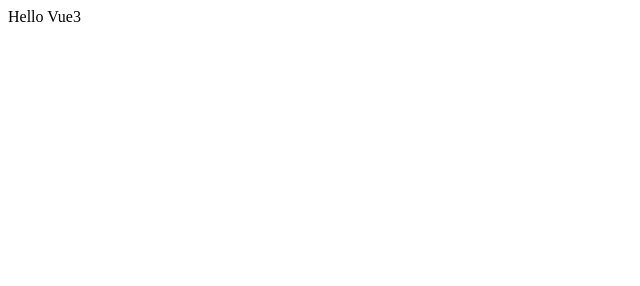
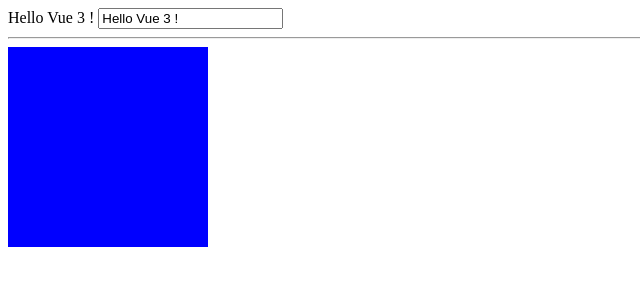
Before and after one commit to DarthVader666666/VuejsCourse, a plain HTML site: page index.html in a window 1280 px wide. Shown: the whole page, without its empty margins (0-640 px from the left). Drawn offline with nearby package versions, Linux system fonts and the light colour scheme.

Commit message:
VueJS directives

```diff
--- a/index.html
+++ b/index.html
@@ -2,10 +2,48 @@
 <html>
 <head>
     <title>Vue 3 Basics</title>
+    <style>
+        .box {
+            background-color: purple;
+            height: 200px;
+            width: 200px;
+        }
+
+        .box.two {
+            background-color: red;
+        }
+
+        .box.three {
+            background-color: blue;
+        }
+
+        [v-cloack] {
+            display: none !important;
+        }
+    </style>
 </head>
 <body>
-    <div>
-        Hello Vue3
+    <div id="app" v-cloak>
+        {{ greeting }}
+        <input v-model="greeting" type="text">
+        <hr>
+        <div v-if="isVisible" class="box"></div>
+        <div v-else-if="isVisible2" class="box two"></div>
+        <div v-else class="box three"></div>
     </div>
+
+    <script src="https://unpkg.com/vue@latest"></script>
+    <script>
+        let app = Vue.createApp({
+            data: function() {
+                return {
+                    greeting: 'Hello Vue 3 !',
+                    isVisible: false,
+                    isVisible2: false
+                }
+            }
+        })
+        app.mount('#app')
+    </script>
 </body>
 </html>
```
